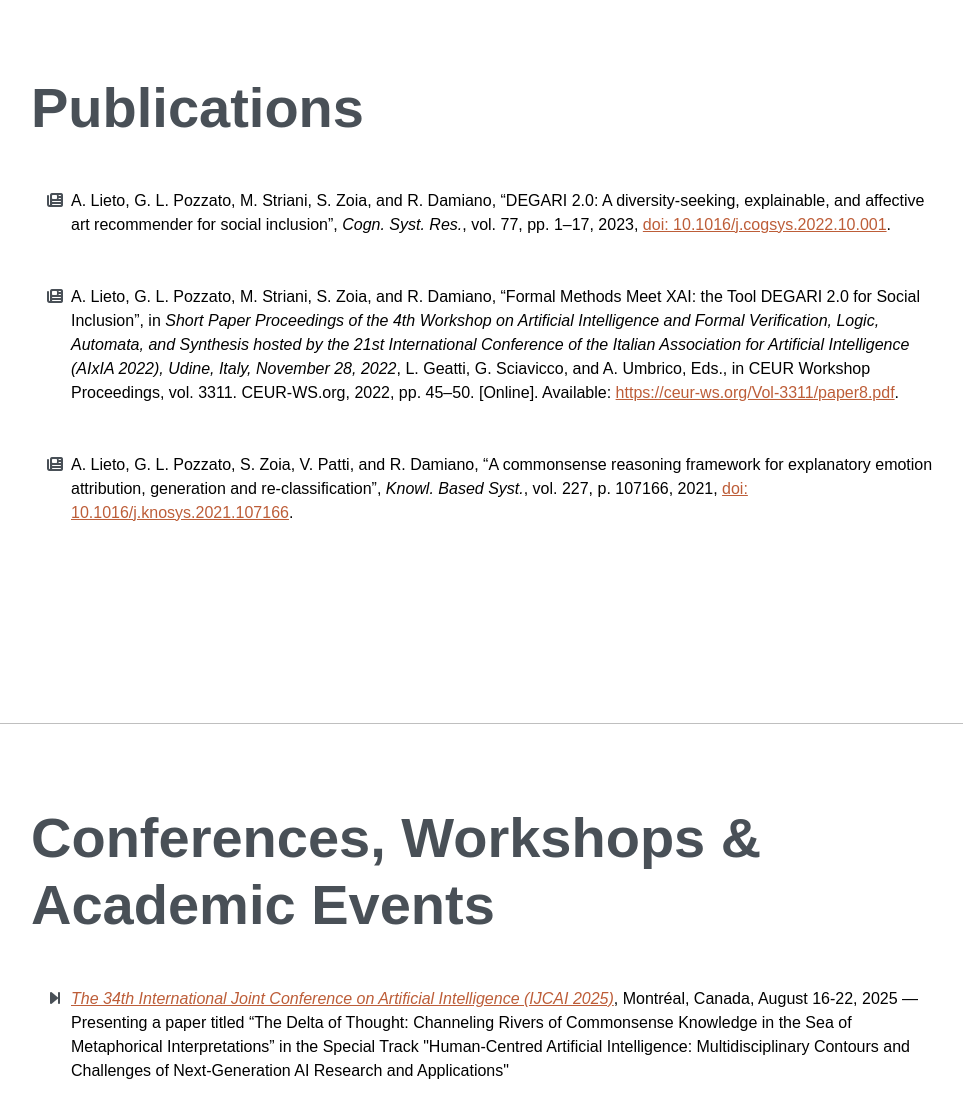
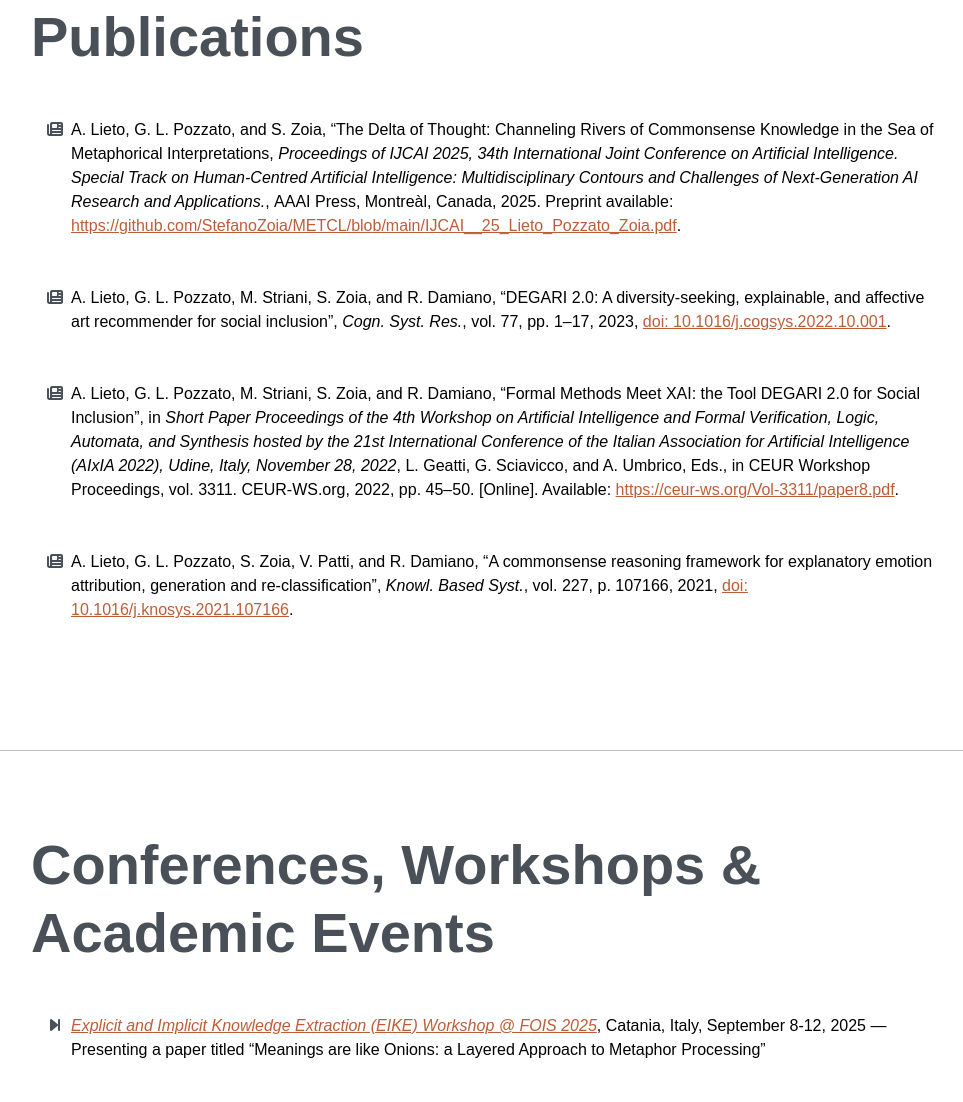
Before and after one commit to StefanoZoia/StefanoZoia.github.io, a plain HTML site: page index.html in a window 1280 px wide. Shown: the part 3870-4972 px from the top of the page, without its empty margins (289-1252 px from the left). Drawn offline with nearby package versions, Linux system fonts and the light colour scheme; a web font is replaced by a local one.

Commit message:
Update index.html

```diff
--- a/index.html
+++ b/index.html
@@ -239,6 +239,14 @@
                     <ul class="fa-ul mb-0">
                         <li class="mb-5">
                             <span class="fa-li"><i class="fas fa-newspaper"></i></span>
+                            A. Lieto, G. L. Pozzato, and S. Zoia, “The Delta of Thought: Channeling Rivers of Commonsense Knowledge
+                            in the Sea of Metaphorical Interpretations, <i>Proceedings of IJCAI 2025, 34th International Joint Conference
+                            on Artificial Intelligence. Special Track on Human-Centred Artificial Intelligence: Multidisciplinary Contours
+                            and Challenges of Next-Generation AI Research and Applications.</i>, AAAI Press, Montreàl, Canada, 2025. Preprint available:
+                            <a href="https://github.com/StefanoZoia/METCL/blob/main/IJCAI__25_Lieto_Pozzato_Zoia.pdf" target="_blank">https://github.com/StefanoZoia/METCL/blob/main/IJCAI__25_Lieto_Pozzato_Zoia.pdf</a>.
+                        </li>
+                        <li class="mb-5">
+                            <span class="fa-li"><i class="fas fa-newspaper"></i></span>
                             A. Lieto, G. L. Pozzato, M. Striani, S. Zoia, and R. Damiano, “DEGARI 2.0: A diversity-seeking, explainable,
                             and affective art recommender for social inclusion”, <i>Cogn. Syst. Res.</i>, vol. 77, pp. 1–17, 2023,
                             <a href="https://doi.org/10.1016/j.cogsys.2022.10.001" target="_blank">doi: 10.1016/j.cogsys.2022.10.001</a>.
@@ -267,6 +275,12 @@
                 <div class="resume-section-content">
                     <h2 class="mb-5">Conferences, Workshops & Academic Events</h2>
                     <ul class="fa-ul mb-0">
+                        <li class="mb-5">
+                            <span class="fa-li"><i class="fas fa-forward-step"></i></span>
+                            <i><a href="https://www.dmi.unict.it/fois2025/?page_id=499" target="_blank">Explicit and Implicit
+                            Knowledge Extraction (EIKE) Workshop @ FOIS 2025</a></i>, Catania, Italy, September 8-12, 2025 &mdash; Presenting
+                            a paper titled “Meanings are like Onions: a Layered Approach to Metaphor Processing”
+                        </li>
                         <li class="mb-5">
                             <span class="fa-li"><i class="fas fa-forward-step"></i></span>
                             <i><a href="https://2025.ijcai.org/" target="_blank">The 34th International Joint Conference
```
